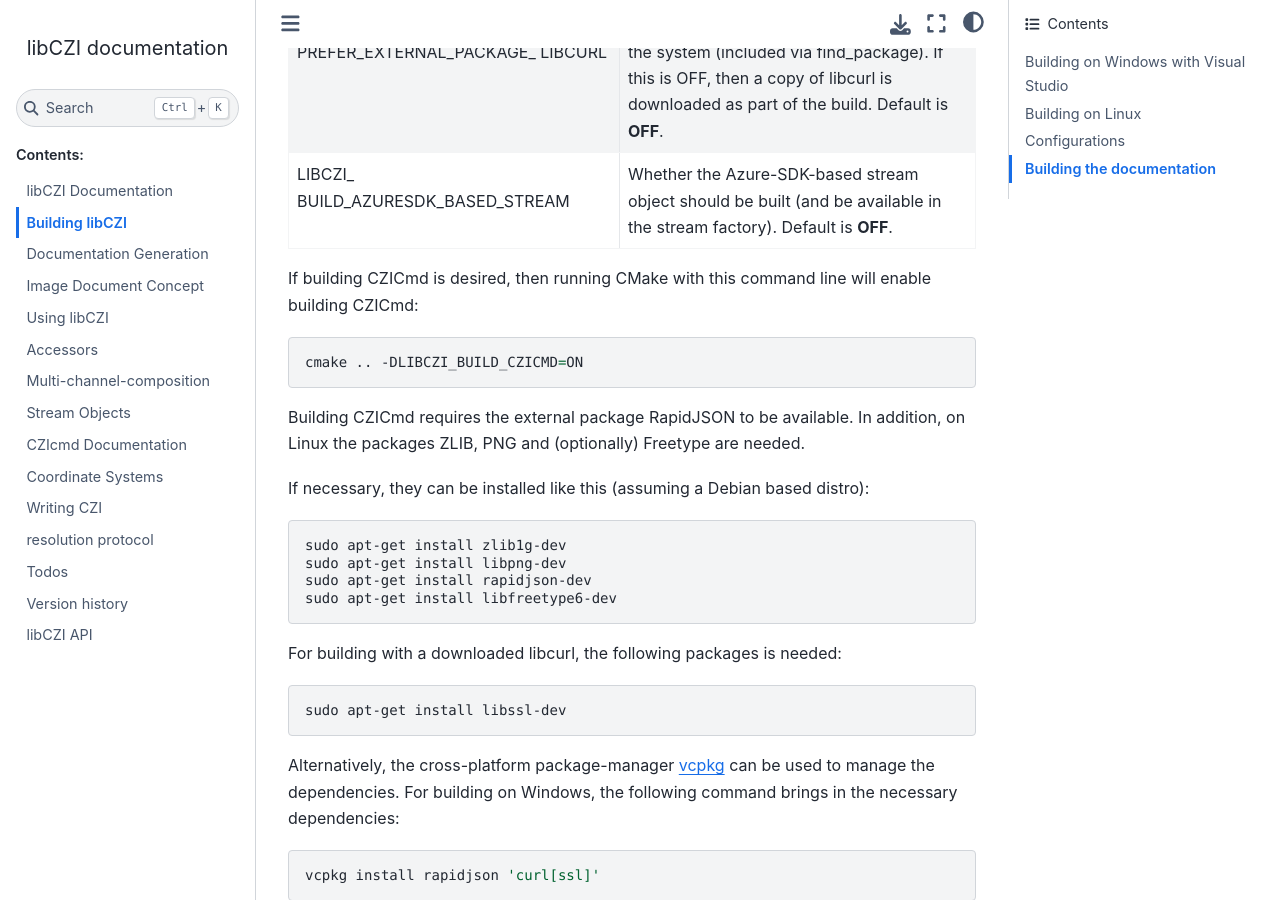
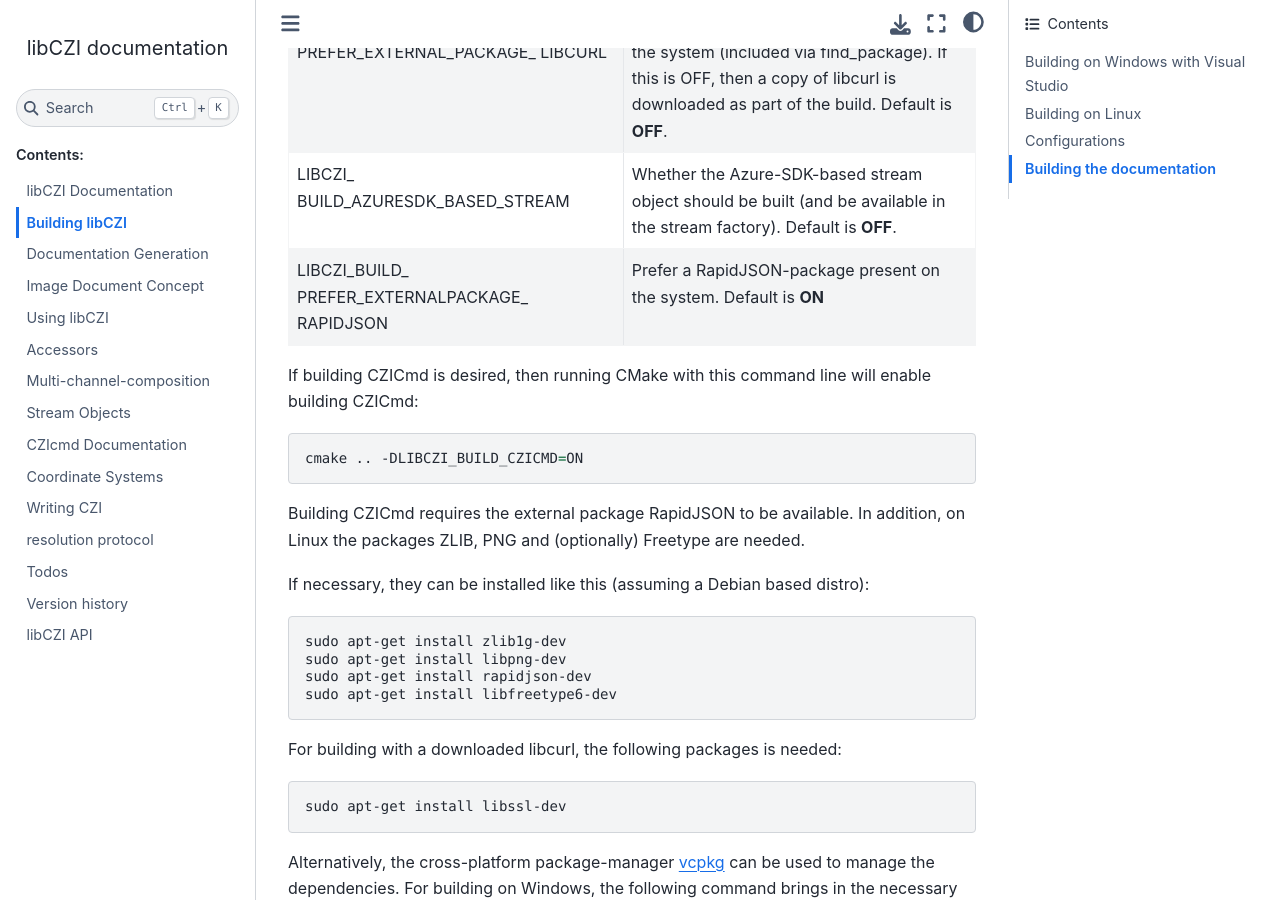
Before and after one commit to ZEISS/libczi, a Sphinx documentation site: the page built from docs/source/pages/building.rst, in a window 1280 px wide and 900 px high, scrolled down 2233 px. Built offline with Sphinx 7.4.7 and the Sphinx Book theme 1.1.4, drawn with Linux system fonts in a browser that asks for light colours; pages that are not in the unit, such as notebooks, are missing from menus.

Commit message:
Add missing RapidJSON option

```diff
--- a/docs/source/pages/building.rst
+++ b/docs/source/pages/building.rst
@@ -92,7 +92,10 @@ The CMake-file defines the following options for customizing the build:
 |                                  | (and be available in the stream  |
 |                                  | factory). Default is **OFF**.    |
 +----------------------------------+----------------------------------+
-
+| LIBCZI\_BUILD\_                  | Prefer a RapidJSON-package       |
+| PREFER\_EXTERNALPACKAGE\_        | present on the system.  Default  |
+| RAPIDJSON                        | is **ON**                        |
++----------------------------------+----------------------------------+
 
 If building CZICmd is desired, then running CMake with this command line will enable building CZICmd:
 
```
